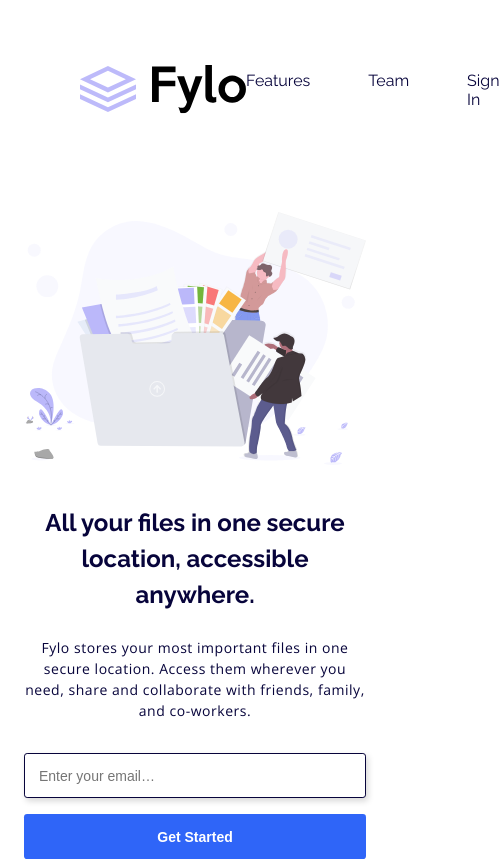
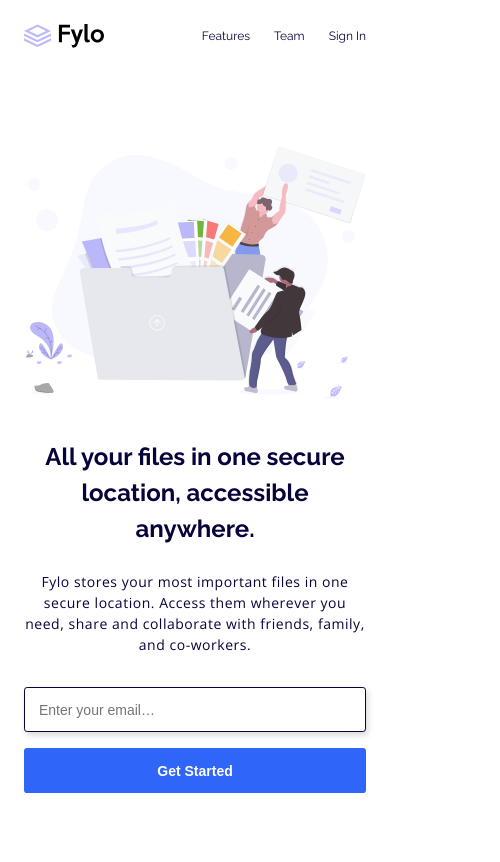
Before and after one commit to VasconcellosDev/fylo-landing-page, a website built with Vite: page index.html in a window 390 px wide. Shown: the top 862 px of the page, 500 px wide, since content can reach past the window. Built offline with nearby package versions, Linux system fonts and the light colour scheme; files whose address does not match are found by name.

Commit message:
create mobile version for header section

```diff
--- a/index.html
+++ b/index.html
@@ -21,7 +21,7 @@
 
   <body>
     <header class="header">
-      <img src="./assets/images/logo.svg" alt="" />
+      <img src="./assets/images/logo.svg" alt="passions" />
 
       <nav class="header__navigation">
         <a href="#">Features</a>
--- a/style.css
+++ b/style.css
@@ -466,4 +466,23 @@
   .subscription__form {
     width: 100%;
   }
+
+  .header {
+    margin-top: 24px;
+    padding: 0 24px;
+  }
+
+  .header nav {
+    gap: 24px;
+  }
+
+  .header img {
+    width: 80px;
+    height: 24px;
+  }
+
+  .header__navigation a {
+    font-size: 12px;
+    line-height: 14px;
+  }
 }
```
